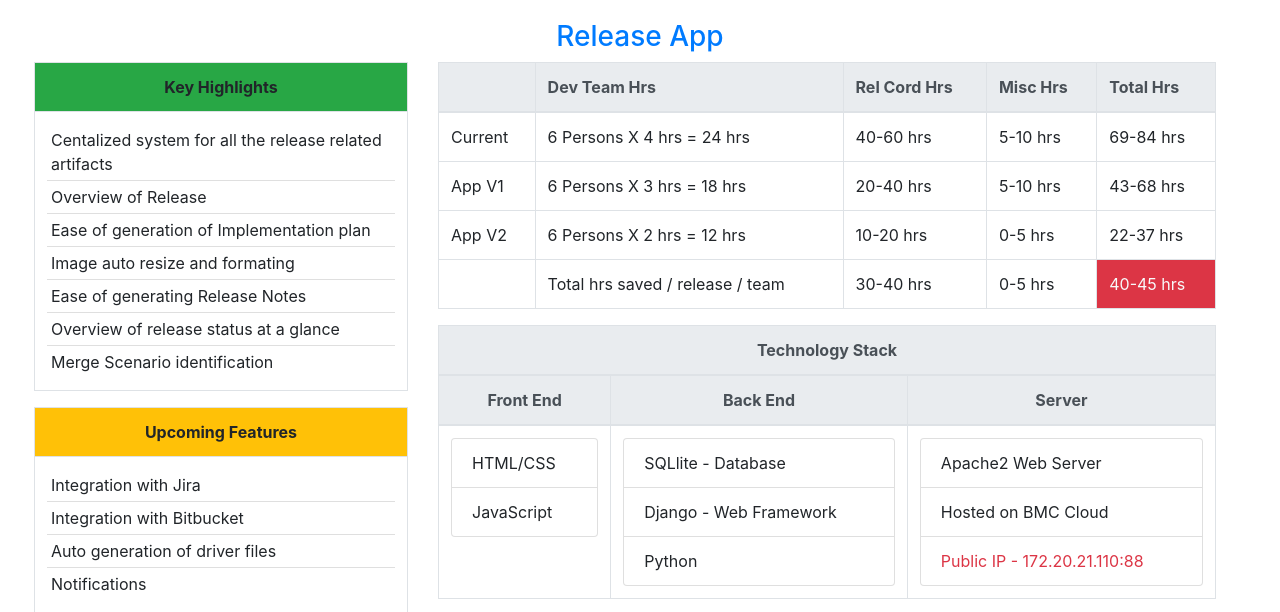
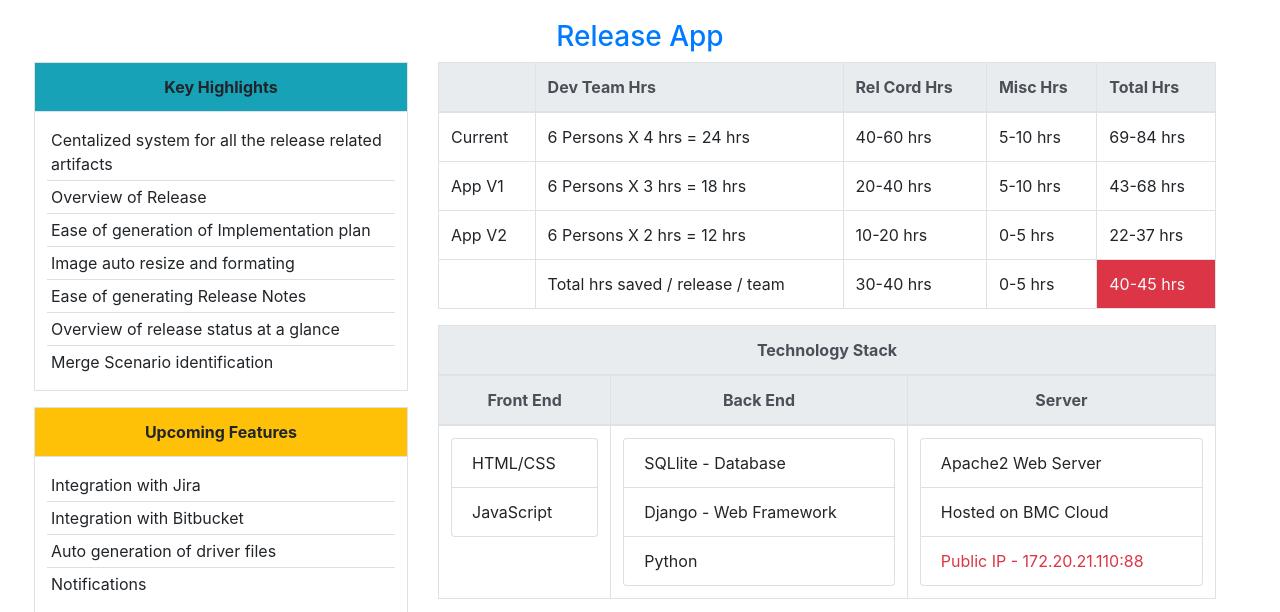
Before and after one commit to prasanth1712/dev_easy, a Django app: page /about/ in a window 1280 px wide. Shown: the part 56-668 px from the top of the page. Run offline with Django 3.2, Linux system fonts and the light colour scheme; some libraries are stand-ins or nearby versions.

Commit message:
Adding about page

```diff
--- a/template/about.html
+++ b/template/about.html
@@ -10,7 +10,7 @@
     <div class="col-4">
         <table class="table table-bordered">
             <tr>
-                <th class="text-center bg-success">
+                <th class="text-center bg-info">
                     Key Highlights
                 </th>
             </tr>
```
